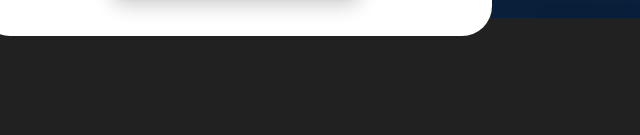
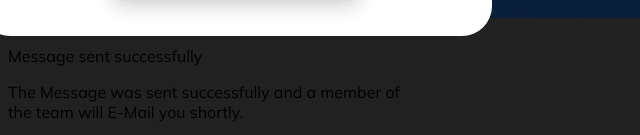
Before and after one commit to soobie2519/uwumeow, a plain HTML site: page message/index.html in a window 1280 px wide. Shown: the part 764-899 px from the top of the page, 0-640 px from the left. Before the commit the page ends 802 px from the top, so only its background shows below. Drawn offline with Linux system fonts and the light colour scheme.

Commit message:
Update index.html

```diff
--- a/message/index.html
+++ b/message/index.html
@@ -9,6 +9,25 @@
 <div id="left-container">
     <img src="/message/background.jpg" id="right-background">
 </div>
+
+<div id="notifications-container">
+    <div class="success">
+        <div class="flex">
+            <div class="flex-shrink-0">
+
+
+            </div>
+            <div class="success-prompt-wrap">
+                <p class="success-prompt-heading">Message sent successfully
+                </p><div class="success-prompt-prompt">
+                <p>The Message was sent successfully and a member of <br>the team will E-Mail you shortly.</p>
+            </div>
+            </div>
+        </div>
+    </div>
+</div>
+
+
 <div id="right-container">
 
     <img id="logo" src="/message/eq.png">
```
